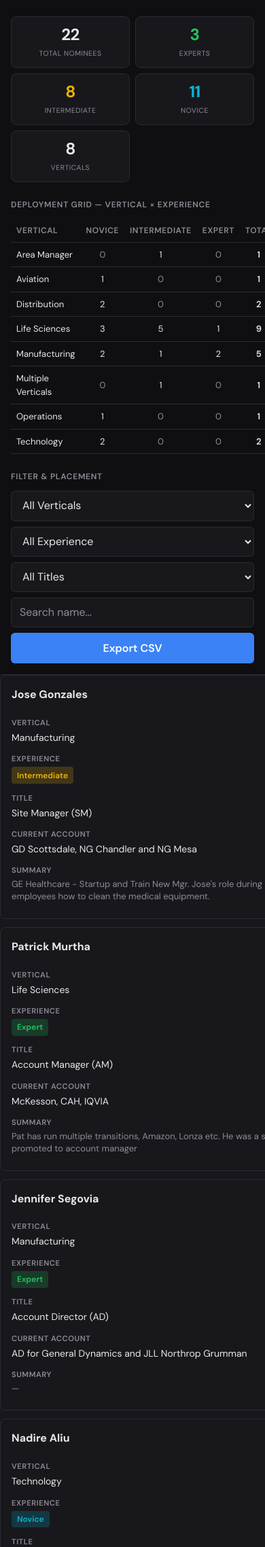
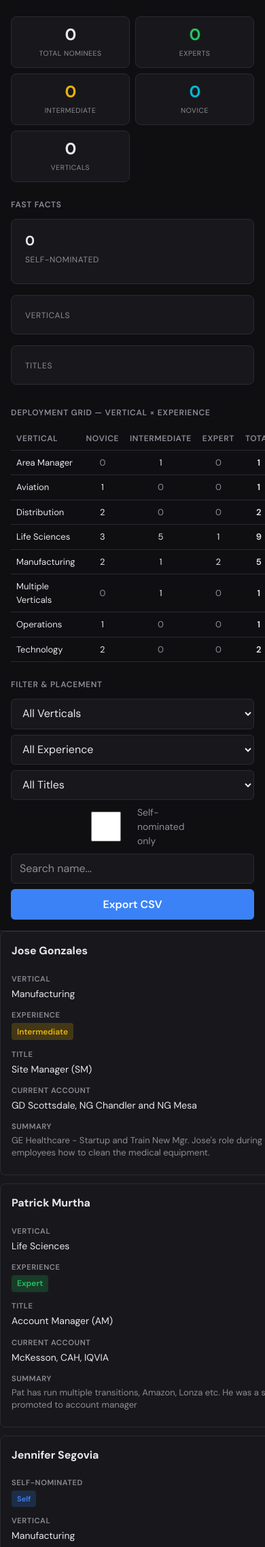
Before and after one commit to abelgeorge323/TransitionTracker, a Flask app: page / in a window 390 px wide; the page is wider, and only the part inside the window is pictured. Shown: the part 56-2332 px from the top of that part at 68% size. Run offline with Flask 3, Linux system fonts and the light colour scheme; data that the repository does not hold is empty.

Commit message:
Fast facts, self-nominated by email, mobile enhancements
Made-with: Cursor

```diff
--- a/app.py
+++ b/app.py
@@ -43,6 +43,33 @@ def normalize_experience(raw: str) -> str:
     return "Unknown"
 
 
+def _name_to_email_prefix(name: str) -> str:
+    """Convert name to expected email prefix (e.g. James Hancock -> jhancock)."""
+    name = (name or "").strip()
+    if not name:
+        return ""
+    parts = name.split()
+    if not parts:
+        return ""
+    first = parts[0].lower()
+    last = parts[-1].lower().split("-")[0] if parts else ""  # take first part of hyphenated last
+    return (first[0] if first else "") + last
+
+
+def _is_self_nominated(nominee: str, email: str) -> bool:
+    """Self-nominated = metadata email matches the nominee's name (email prefix identifies the person)."""
+    if not nominee or not email or "@" not in email:
+        return False
+    nominee_clean = nominee.strip()
+    if " - " in nominee_clean:
+        nominee_clean = nominee_clean.split(" - ", 1)[-1].strip()
+    if "myself" in nominee_clean.lower():
+        nominee_clean = nominee_clean.replace("Myself", "").replace("myself", "").strip().lstrip("- ")
+    expected = _name_to_email_prefix(nominee_clean)
+    actual = email.split("@")[0].lower()
+    return expected == actual or actual.startswith(expected)
+
+
 def parse_csv(content: str) -> list[dict]:
     """Parse Microsoft Forms CSV export into normalized nominee records."""
     reader = csv.DictReader(io.StringIO(content))
@@ -51,6 +78,8 @@ def parse_csv(content: str) -> list[dict]:
         nominee = row.get("Who are you Nominating", "").strip()
         if not nominee:
             continue
+        nominator = (row.get("Name", "") or "").strip()
+        email = (row.get("Email", "") or "").strip()
         rows.append({
             "id": row.get("Id", ""),
             "nominee": nominee,
@@ -60,8 +89,9 @@ def parse_csv(content: str) -> list[dict]:
             "years_in_role": (row.get("Years in Current Role", "") or "").strip(),
             "experience": normalize_experience(row.get("Experience Level", "")),
             "summary": (row.get("Summary of Prior Transition Experience", "") or "").strip(),
-            "nominator_name": (row.get("Name", "") or "").strip(),
-            "nominator_email": (row.get("Email", "") or "").strip(),
+            "nominator_name": nominator,
+            "nominator_email": email,
+            "is_self_nominated": _is_self_nominated(nominee, email),
         })
     return rows
 
@@ -73,6 +103,8 @@ def get_stats(nominees: list) -> dict:
     novice = sum(1 for n in nominees if n["experience"] == "Novice")
     unknown = sum(1 for n in nominees if n["experience"] == "Unknown")
     verticals = len(set(n["vertical"] for n in nominees if n["vertical"]))
+    self_nominated = [n["nominee"] for n in nominees if n.get("is_self_nominated")]
+    titles = list(set(n["title"] for n in nominees if n.get("title")))
     return {
         "total": len(nominees),
         "expert": experts,
@@ -80,6 +112,10 @@ def get_stats(nominees: list) -> dict:
         "novice": novice,
         "unknown": unknown,
         "verticals": verticals,
+        "self_nominated": self_nominated,
+        "self_nominated_count": len(self_nominated),
+        "titles": sorted(titles),
+        "verticals_list": sorted(verticals_set),
     }
 
 
@@ -106,7 +142,7 @@ def get_grid(nominees: list) -> dict:
     return result
 
 
-def filter_nominees(nominees: list, vertical: str, experience: str, title: str, search: str) -> list:
+def filter_nominees(nominees: list, vertical: str, experience: str, title: str, search: str, self_only: bool = False) -> list:
     """Apply filters to nominee list."""
     out = nominees
     if vertical:
@@ -118,6 +154,8 @@ def filter_nominees(nominees: list, vertical: str, experience: str, title: str,
     if search:
         q = search.lower()
         out = [n for n in out if q in (n["nominee"] or "").lower() or q in (n["nominator_name"] or "").lower()]
+    if self_only:
+        out = [n for n in out if n.get("is_self_nominated")]
     return out
 
 
@@ -185,7 +223,8 @@ def nominees():
     experience = request.args.get("experience", "")
     title = request.args.get("title", "")
     search = request.args.get("search", "")
-    filtered = filter_nominees(NOMINEES, vertical, experience, title, search)
+    self_only = request.args.get("self_nominated") == "1"
+    filtered = filter_nominees(NOMINEES, vertical, experience, title, search, self_only)
     return jsonify(filtered)
 
 
@@ -207,6 +246,7 @@ def export():
             n["title"],
             n["current_account"],
             n["years_in_role"],
+            "Yes" if n.get("is_self_nominated") else "No",
             n["summary"],
         ])
     csv_bytes = output.getvalue().encode("utf-8-sig")  # BOM for Excel
--- a/static/style.css
+++ b/static/style.css
@@ -185,6 +185,79 @@ body {
 
 .deployment-grid .thin {
   color: var(--text-muted);
+}
+
+/* Fast Facts */
+.fast-facts {
+  margin-bottom: 2rem;
+}
+
+.fast-facts-grid {
+  display: grid;
+  grid-template-columns: 1fr;
+  gap: 1rem;
+}
+
+@media (min-width: 640px) {
+  .fast-facts-grid {
+    grid-template-columns: repeat(3, 1fr);
+  }
+}
+
+.fact-card {
+  background: var(--surface);
+  border: 1px solid var(--border);
+  border-radius: var(--radius);
+  padding: 1rem 1.25rem;
+}
+
+.fact-value {
+  font-size: 1.25rem;
+  font-weight: 700;
+  display: block;
+}
+
+.fact-label {
+  font-size: 0.75rem;
+  color: var(--text-muted);
+  text-transform: uppercase;
+  letter-spacing: 0.05em;
+}
+
+.fact-detail {
+  font-size: 0.8125rem;
+  color: var(--text-muted);
+  margin-top: 0.5rem;
+  line-height: 1.4;
+}
+
+.badge-self {
+  display: inline-block;
+  padding: 0.2rem 0.5rem;
+  border-radius: 4px;
+  font-size: 0.7rem;
+  font-weight: 600;
+  background: rgba(59, 130, 246, 0.2);
+  color: var(--accent);
+}
+
+.placement-table th.badge-col,
+.placement-table .badge-cell {
+  width: 1%;
+  white-space: nowrap;
+}
+
+.filter-check {
+  display: flex;
+  align-items: center;
+  gap: 0.5rem;
+  font-size: 0.875rem;
+  color: var(--text-muted);
+  cursor: pointer;
+}
+
+.filter-check input {
+  margin: 0;
 }
 
 /* Filters */
@@ -457,6 +530,10 @@ body {
     display: none;
   }
 
+  .placement-table td.badge-cell:empty {
+    display: none;
+  }
+
   .placement-table .summary-cell {
     max-width: none;
     font-size: 0.8125rem;
--- a/templates/index.html
+++ b/templates/index.html
@@ -27,6 +27,25 @@
         <div class="stat-card intermediate"><span class="value" id="statIntermediate">0</span><span class="label">Intermediate</span></div>
         <div class="stat-card novice"><span class="value" id="statNovice">0</span><span class="label">Novice</span></div>
         <div class="stat-card"><span class="value" id="statVerticals">0</span><span class="label">Verticals</span></div>
+      </section>
+
+      <section class="fast-facts" id="fastFacts">
+        <h2 class="section-title">Fast Facts</h2>
+        <div class="fast-facts-grid">
+          <div class="fact-card">
+            <span class="fact-value" id="factSelfCount">0</span>
+            <span class="fact-label">Self-Nominated</span>
+            <div class="fact-detail" id="factSelfList"></div>
+          </div>
+          <div class="fact-card">
+            <span class="fact-value" id="factVerticalsList"></span>
+            <span class="fact-label">Verticals</span>
+          </div>
+          <div class="fact-card">
+            <span class="fact-value" id="factTitlesList"></span>
+            <span class="fact-label">Titles</span>
+          </div>
+        </div>
       </section>
 
       <h2 class="section-title">Deployment Grid — Vertical × Experience</h2>
@@ -59,6 +78,9 @@
         <select id="filterTitle">
           <option value="">All Titles</option>
         </select>
+        <label class="filter-check">
+          <input type="checkbox" id="filterSelfNominated"> Self-nominated only
+        </label>
         <input type="search" id="filterSearch" placeholder="Search name...">
         <button type="button" class="btn-export" id="btnExport">Export CSV</button>
       </div>
@@ -67,6 +89,7 @@
           <thead>
             <tr>
               <th>Nominee</th>
+              <th class="badge-col"></th>
               <th>Vertical</th>
               <th>Experience</th>
               <th>Title</th>
@@ -95,6 +118,7 @@
     const filterExperience = document.getElementById('filterExperience');
     const filterTitle = document.getElementById('filterTitle');
     const filterSearch = document.getElementById('filterSearch');
+    const filterSelfNominated = document.getElementById('filterSelfNominated');
     const btnExport = document.getElementById('btnExport');
 
     function showDashboard(show) {
@@ -107,6 +131,7 @@
       if (filterExperience.value) p.set('experience', filterExperience.value);
       if (filterTitle.value) p.set('title', filterTitle.value);
       if (filterSearch.value.trim()) p.set('search', filterSearch.value.trim());
+      if (filterSelfNominated && filterSelfNominated.checked) p.set('self_nominated', '1');
       return p.toString();
     }
 
@@ -141,6 +166,7 @@
       tableBody.innerHTML = list.map(n => `
         <tr>
           <td data-label="Nominee"><strong>${escapeHtml(n.nominee)}</strong></td>
+          <td class="badge-cell" data-label="${n.is_self_nominated ? 'Self-nominated' : ''}">${n.is_self_nominated ? '<span class="badge-self">Self</span>' : ''}</td>
           <td data-label="Vertical">${escapeHtml(n.vertical)}</td>
           <td data-label="Experience"><span class="exp-badge ${(n.experience || '').toLowerCase()}">${escapeHtml(n.experience)}</span></td>
           <td data-label="Title">${escapeHtml(n.title)}</td>
@@ -174,6 +200,7 @@
     filterVertical.addEventListener('change', loadNominees);
     filterExperience.addEventListener('change', loadNominees);
     filterTitle.addEventListener('change', loadNominees);
+    filterSelfNominated.addEventListener('change', loadNominees);
     filterSearch.addEventListener('input', debounce(loadNominees, 300));
 
     btnExport.addEventListener('click', () => {
```
